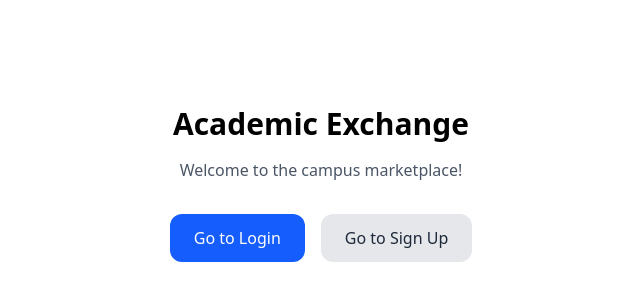
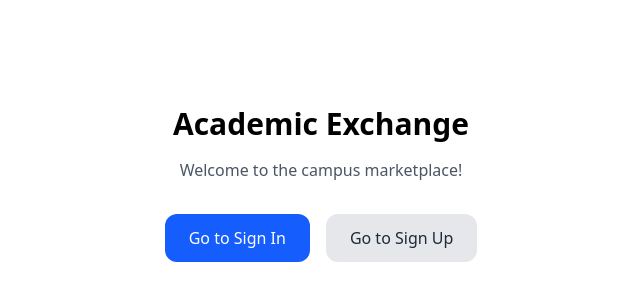
Before and after one commit to iotb-tech/Campus-Marketplace, a Next.js app: page / in a window 1280 px wide. Shown: the part 216-516 px from the top of the page, without its empty margins (319-959 px from the left). Built offline with nearby package versions, Linux system fonts and the light colour scheme.

Commit message:
change sign in btn bg color from white to light blue, added hover, changed login to signin

```diff
--- a/src/app/page.tsx
+++ b/src/app/page.tsx
@@ -9,10 +9,10 @@ export default function Home() {
 
       <div className="flex gap-4 mt-4">
         <Link
-          href="/login"
+          href="/signin"
           className="px-6 py-3 bg-blue-600 text-white font-medium rounded-xl hover:bg-blue-700 transition-colors"
         >
-          Go to Login
+          Go to Sign In
         </Link>
         <Link
           href="/signup"
--- a/src/app/login/page.tsx
+++ b/src/app/signin/page.tsx
@@ -63,7 +63,7 @@ export default function LoginPage() {
                 Welcome back, Scholar.
               </h3>
               <p className="text-on-surface-variant">
-                Log in with your academic credentials to continue your research
+                Log in with your credentials to continue your sales
                 and collaborations.
               </p>
             </div>
@@ -73,7 +73,7 @@ export default function LoginPage() {
 
               <div>
                 <label className="block text-sm font-medium text-on-surface mb-2">
-                  Campus Email
+                   Email
                 </label>
                 <div className="relative group">
                   <input
@@ -82,9 +82,7 @@ export default function LoginPage() {
                     type="email"
                     required
                   />
-                  <span className="material-symbols-outlined absolute right-4 top-1/2 -translate-y-1/2 text-outline group-focus-within:text-primary">
-                    alternate_email
-                  </span>
+
                 </div>
               </div>
 
@@ -136,7 +134,7 @@ export default function LoginPage() {
               <button
                 type="submit"
                 disabled={isLoading}
-                className={`w-full h-14 font-bold rounded-xl transition-all transform active:scale-[0.98] shadow-lg shadow-primary/20 text-white ${
+                className={`w-full h-14 font-bold rounded-xl transition-all transform active:scale-[0.98] shadow-lg shadow-primary/20 text-blue hover:bg-blue-400 bg-blue-200 ${
                   isSuccess
                     ? 'bg-green-600 hover:bg-green-700'
                     : 'bg-primary hover:bg-primary/90'
```
